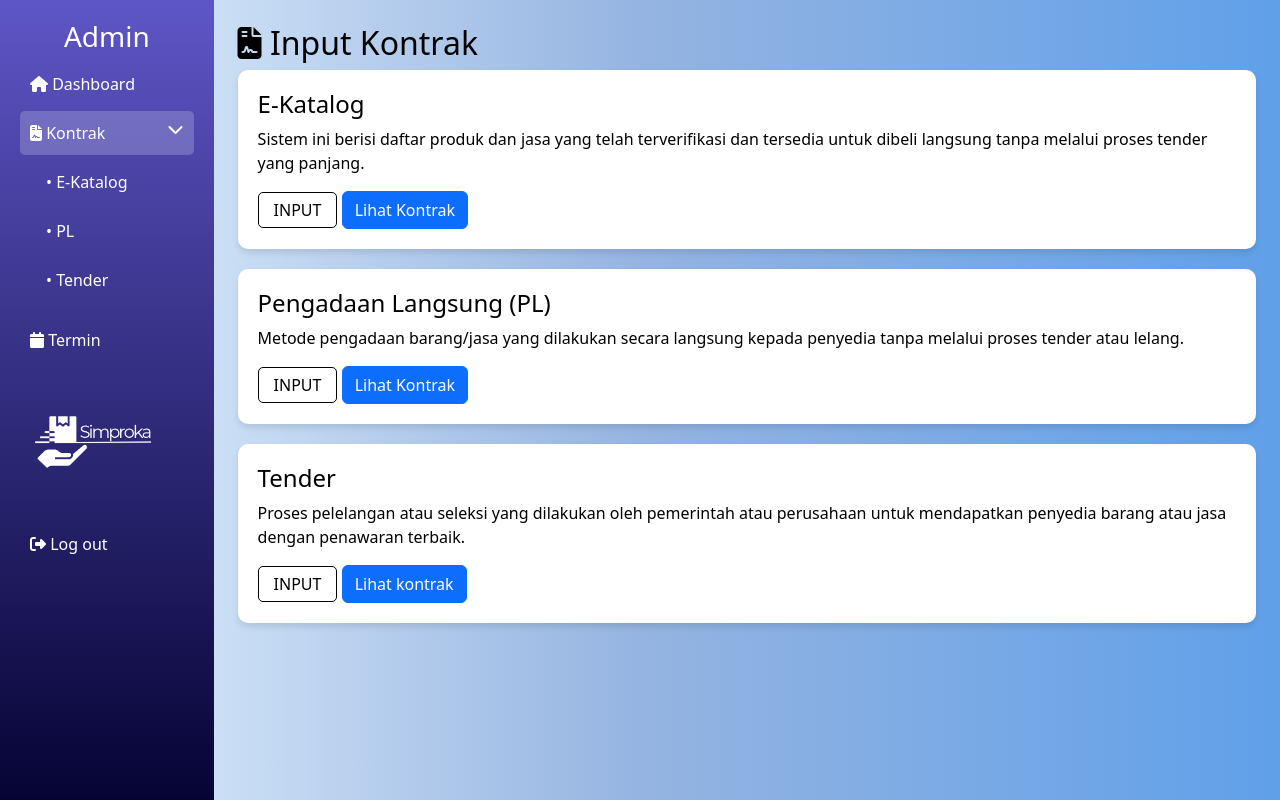
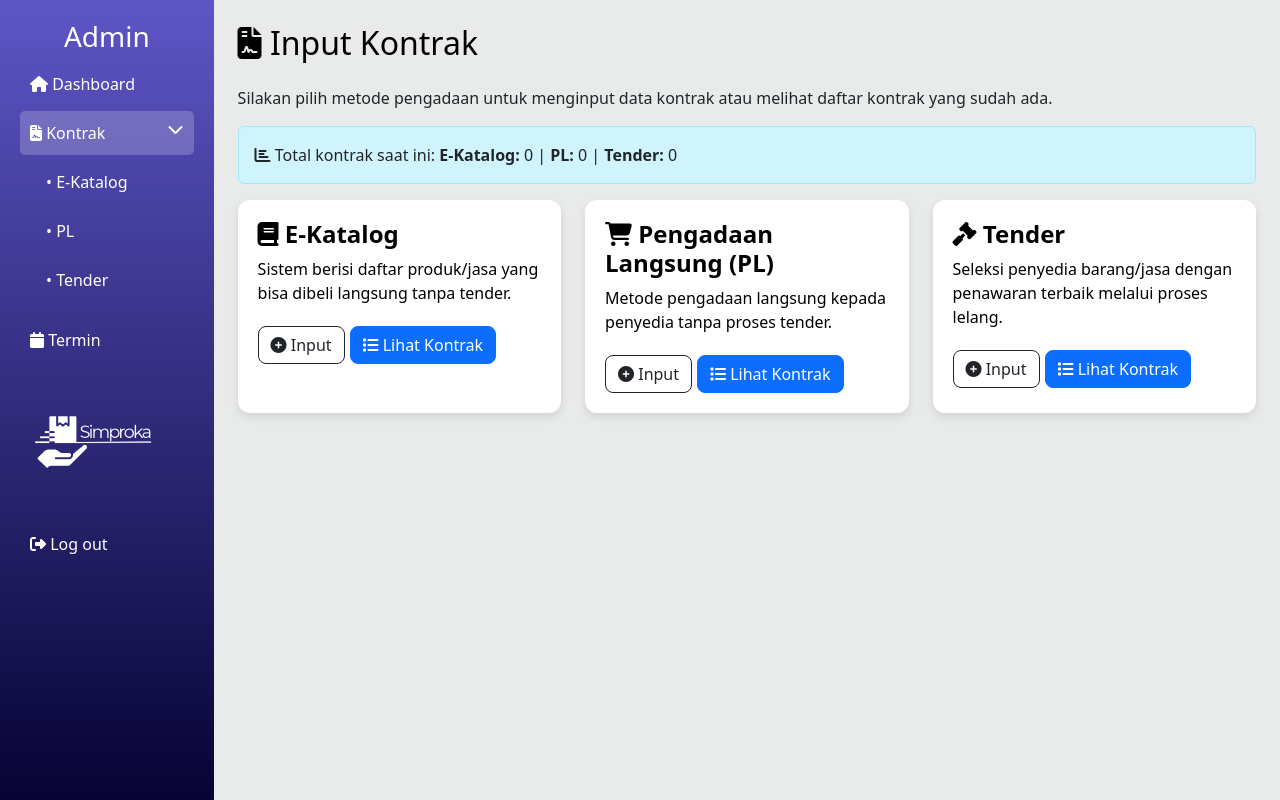
Before and after one commit to fadli-wq/Project-Magang, a CodeIgniter 4 app: the page made by app/Views/kontrak/index.php in a window 1280 px wide. Run offline with PHP 8.4 and a stand-in for CodeIgniter, Linux system fonts and the light colour scheme; the template is opened without the code that fills it, so the values that code supplies are empty; some libraries are stand-ins or nearby versions.

Commit message:
memperbagus halaman webnya

```diff
--- a/app/Views/dashboard/dashboard.php
+++ b/app/Views/dashboard/dashboard.php
@@ -12,7 +12,7 @@
           color: black;
         }
         body {
-            background: linear-gradient(to right, #E6F4FF, #95B4E1, #60A0E9);
+        background-color: #E8EBEA;
             color: white;
         }
         .sidebar {
--- a/app/Views/kontrak/e-katalog/input e-katalog.php
+++ b/app/Views/kontrak/e-katalog/input e-katalog.php
@@ -11,7 +11,7 @@
           color: black;
         }
         body {
-            background: linear-gradient(to right, #E6F4FF, #95B4E1, #60A0E9);
+          background-color: #9CADCE;
             color: white;
         }
         .sidebar {
--- a/app/Views/kontrak/index.php
+++ b/app/Views/kontrak/index.php
@@ -1,24 +1,22 @@
 <!DOCTYPE html>
-<html lang="en">
+<html lang="id">
 <head>
   <meta charset="UTF-8">
-  <meta name="viewport" content="width=device-width, initial-scale=1.0">
-  <title>Kontrak</title>
-  <link rel="stylesheet" href="https://cdn.jsdelivr.net/npm/bootstrap@5.3.0/dist/css/bootstrap.min.css">
-  <link rel="stylesheet" href="https://cdnjs.cloudflare.com/ajax/libs/font-awesome/6.5.1/css/all.min.css">
+  <meta name="viewport" content="width=device-width, initial-scale=1">
+  <title>Input Kontrak</title>
+  <link href="https://cdn.jsdelivr.net/npm/bootstrap@5.3.0/dist/css/bootstrap.min.css" rel="stylesheet">
+  <link href="https://cdnjs.cloudflare.com/ajax/libs/font-awesome/6.5.1/css/all.min.css" rel="stylesheet">
   <style>
-        h2{
-          color: black;
-        }
     body {
-            background: linear-gradient(to right, #E6F4FF, #95B4E1, #60A0E9);
-            color: white;
+      background-color: #E8EBEA;
+      color: #000;
     }
     .sidebar {
       background: linear-gradient(to bottom, #5D56C6, #060334);
       width: 250px;
       min-height: 100vh;
       padding: 20px;
+      color: white;
     }
     .sidebar a {
       color: white;
@@ -28,55 +26,34 @@
       margin: 5px 0;
       border-radius: 5px;
     }
-        .sidebar a:hover, .active {
+    .sidebar a:hover, .sidebar .active {
       background: rgba(255, 255, 255, 0.2);
-        }
-        .dashboard-content {
-            padding: 20px;
-            background: white;
-            color: black;
-            border-radius: 10px;
-            box-shadow: 2px 2px 10px rgba(0,0,0,0.1);
-        }
-        .menu-container {
-            display: flex;
-            gap: 20px;
-        }
-        .menu-card {
-            background: white;
-            color: black;
-            padding: 20px;
-            border-radius: 8px;
-            width: 200px;
-            text-align: center;
-            box-shadow: 0px 4px 6px rgba(0, 0, 0, 0.1);
-            cursor: pointer;
-        }
-        .menu-card:hover {
-            background: #5D56C6;
-            color: white;
-        }
-        img{
-          width: 150px;
     }
     .card-custom {
       background: white;
       color: black;
       padding: 20px;
-            border-radius: 10px;
-            box-shadow: 0px 4px 6px rgba(0, 0, 0, 0.1);
-            margin-bottom: 20px;
+      border-radius: 12px;
+      box-shadow: 0px 4px 8px rgba(0, 0, 0, 0.1);
+      transition: transform 0.2s ease, box-shadow 0.2s ease;
     }
-        .btn-custom {
-            border: 1px solid black;
-            background: transparent;
-            color: black;
-            padding: 5px 15px;
-            border-radius: 5px;
+    .card-custom:hover {
+      transform: translateY(-5px);
+      box-shadow: 0px 8px 16px rgba(0, 0, 0, 0.15);
     }
-        .btn-custom:hover {
-            background: black;
-            color: white;
+    .card-custom h4 {
+      font-weight: 600;
+    }
+    .btn-custom, .btn-primary {
+      margin: 5px 5px 0 0;
+      border-radius: 8px;
+    }
+    .btn-custom a, .btn-primary a {
+      text-decoration: none;
+      color: inherit;
+    }
+    img {
+      width: 150px;
     }
   </style>
 </head>
@@ -96,26 +73,67 @@
     <img src="<?= base_url('assets/images/logo_white.png') ?>" alt="Logo">
     <a href="<?= base_url('logout') ?>"><i class="fa fa-sign-out-alt"></i> Log out</a>
   </div>
+
   <!-- Main Content -->
   <div class="container-fluid p-4">
-    <h2><i class="fa fa-file-contract"></i> Input Kontrak</h2>
-            <div class="card-custom">
-                <h4>E-Katalog</h4>
-                <p>Sistem ini berisi daftar produk dan jasa yang telah terverifikasi dan tersedia untuk dibeli langsung tanpa melalui proses tender yang panjang.</p>
-                <button class="btn btn-custom"><a href="<?= base_url('kontrak/e-katalog')?>" style="color: inherit; text-decoration: none;">INPUT</a></button>
-                <button class="btn btn-primary"><a href="<?= base_url('kontrak/e-katalog/daftar_kontrak_e_katalog/')?>" style="color: inherit; text-decoration: none;">Lihat Kontrak</a></button>
+    <h2 class="mb-4"><i class="fa fa-file-contract"></i> Input Kontrak</h2>
+    <!-- Informasi Halaman -->
+    <p class="text-dark">Silakan pilih metode pengadaan untuk menginput data kontrak atau melihat daftar kontrak yang sudah ada.</p>
+
+    <!-- Statistik Singkat -->
+    <div class="alert alert-info text-dark">
+      <i class="fa fa-chart-bar"></i> Total kontrak saat ini:
+      <strong>E-Katalog:</strong> <?= count($e_katalog ?? []) ?> |
+      <strong>PL:</strong> <?= count($pl ?? []) ?> |
+      <strong>Tender:</strong> <?= count($tender ?? []) ?>
     </div>
-            <div class="card-custom">
-                <h4>Pengadaan Langsung (PL)</h4>
-                <p>Metode pengadaan barang/jasa yang dilakukan secara langsung kepada penyedia tanpa melalui proses tender atau lelang.</p>
-                <button class="btn btn-custom"><a href="<?= base_url('kontrak/pl')?>" style="color: inherit; text-decoration: none;">INPUT</a></button>
-                <button class="btn btn-primary"><a href="<?= base_url('kontrak/pl/daftar_kontrak_pl')?>" style="color: inherit; text-decoration: none;">Lihat Kontrak</a></button>
+    <div class="row g-4">
+      <!-- E-Katalog -->
+      <div class="col-md-4">
+        <div class="card-custom h-100">
+          <h4><i class="fa fa-book"></i> E-Katalog</h4>
+          <p>Sistem berisi daftar produk/jasa yang bisa dibeli langsung tanpa tender.</p>
+          <div class="d-flex flex-wrap">
+            <button class="btn btn-outline-dark btn-custom">
+              <a href="<?= base_url('kontrak/e-katalog') ?>"><i class="fa fa-plus-circle"></i> Input</a>
+            </button>
+            <button class="btn btn-primary btn-custom">
+              <a href="<?= base_url('kontrak/e-katalog/daftar_kontrak_e_katalog/') ?>"><i class="fa fa-list"></i> Lihat Kontrak</a>
+            </button>
           </div>
-            <div class="card-custom">
-                <h4>Tender</h4>
-                <p>Proses pelelangan atau seleksi yang dilakukan oleh pemerintah atau perusahaan untuk mendapatkan penyedia barang atau jasa dengan penawaran terbaik.</p>
-                <button class="btn btn-custom"><a href="<?= base_url('kontrak/tender')?>" style="color: inherit; text-decoration: none;">INPUT</a></button>
-                <button class="btn btn-primary"><a href="<?= base_url('kontrak/tender/daftar_kontrak_tender/')?>" style="color: inherit; text-decoration: none;">Lihat kontrak</a></button>
+        </div>
+      </div>
+
+      <!-- Pengadaan Langsung (PL) -->
+      <div class="col-md-4">
+        <div class="card-custom h-100">
+          <h4><i class="fa fa-shopping-cart"></i> Pengadaan Langsung (PL)</h4>
+          <p>Metode pengadaan langsung kepada penyedia tanpa proses tender.</p>
+          <div class="d-flex flex-wrap">
+            <button class="btn btn-outline-dark btn-custom">
+              <a href="<?= base_url('kontrak/pl') ?>"><i class="fa fa-plus-circle"></i> Input</a>
+            </button>
+            <button class="btn btn-primary btn-custom">
+              <a href="<?= base_url('kontrak/pl/daftar_kontrak_pl') ?>"><i class="fa fa-list"></i> Lihat Kontrak</a>
+            </button>
+          </div>
+        </div>
+      </div>
+
+      <!-- Tender -->
+      <div class="col-md-4">
+        <div class="card-custom h-100">
+          <h4><i class="fa fa-gavel"></i> Tender</h4>
+          <p>Seleksi penyedia barang/jasa dengan penawaran terbaik melalui proses lelang.</p>
+          <div class="d-flex flex-wrap">
+            <button class="btn btn-outline-dark btn-custom">
+              <a href="<?= base_url('kontrak/tender') ?>"><i class="fa fa-plus-circle"></i> Input</a>
+            </button>
+            <button class="btn btn-primary btn-custom">
+              <a href="<?= base_url('kontrak/tender/daftar_kontrak_tender/') ?>"><i class="fa fa-list"></i> Lihat Kontrak</a>
+            </button>
+          </div>
+        </div>
       </div>
     </div>
   </div>
--- a/app/Views/kontrak/pl/input pl.php
+++ b/app/Views/kontrak/pl/input pl.php
@@ -11,7 +11,7 @@
           color: black;
         }
         body {
-            background: linear-gradient(to right, #E6F4FF, #95B4E1, #60A0E9);
+            background-color: #9CADCE;
             color: white;
         }
         .sidebar {
--- a/app/Views/kontrak/tender/input tender.php
+++ b/app/Views/kontrak/tender/input tender.php
@@ -11,7 +11,7 @@
           color: black;
         }
         body {
-            background: linear-gradient(to right, #E6F4FF, #95B4E1, #60A0E9);
+          background-color: #9CADCE;
             color: white;
         }
         .sidebar {
--- a/app/Views/termin/daftar termin.php
+++ b/app/Views/termin/daftar termin.php
@@ -11,7 +11,7 @@
           color: black;
         }
         body {
-            background: linear-gradient(to right, #E6F4FF, #95B4E1, #60A0E9);
+          background-color: #E8EBEA;
             color: white;
         }
         .sidebar {
```
Lines whose indentation alone changed are shown as unchanged.
